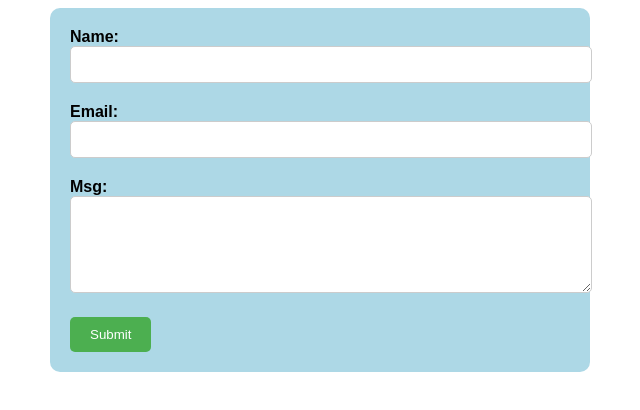
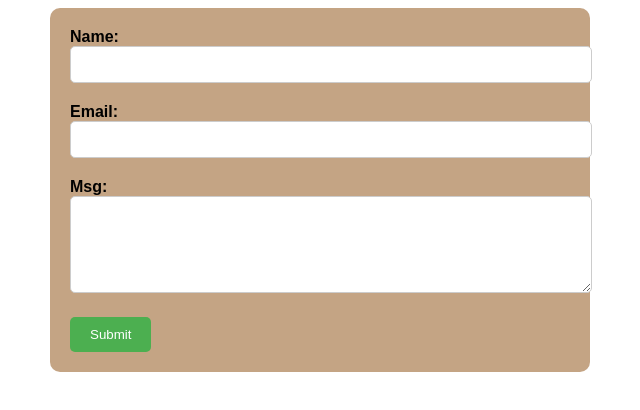
Before and after one commit to dipali-coditas/jenkins-freestyle, a plain HTML site: page index.html in a window 1280 px wide. Shown: the whole page, without its empty margins (320-960 px from the left). Drawn offline with Linux system fonts and the light colour scheme.

Commit message:
Colour added

```diff
--- a/index.html
+++ b/index.html
@@ -8,7 +8,7 @@
       margin: 0 auto;
       font-family: Arial, sans-serif;
       /* Added background color to the form */
-      background-color: #ADD8E6;
+      background-color: #C4A484;
       padding: 20px;
       border-radius: 10px;
     }
```
